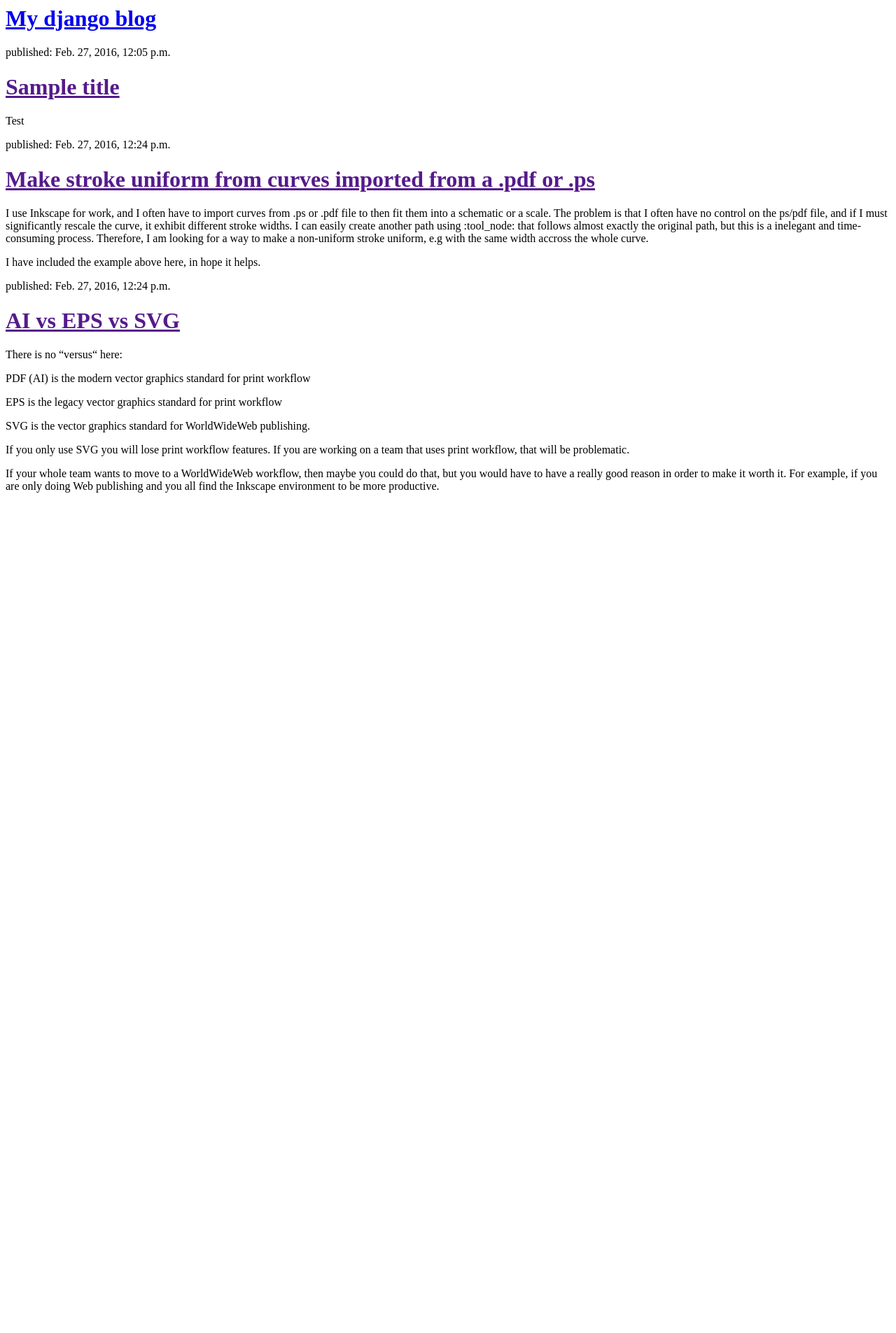
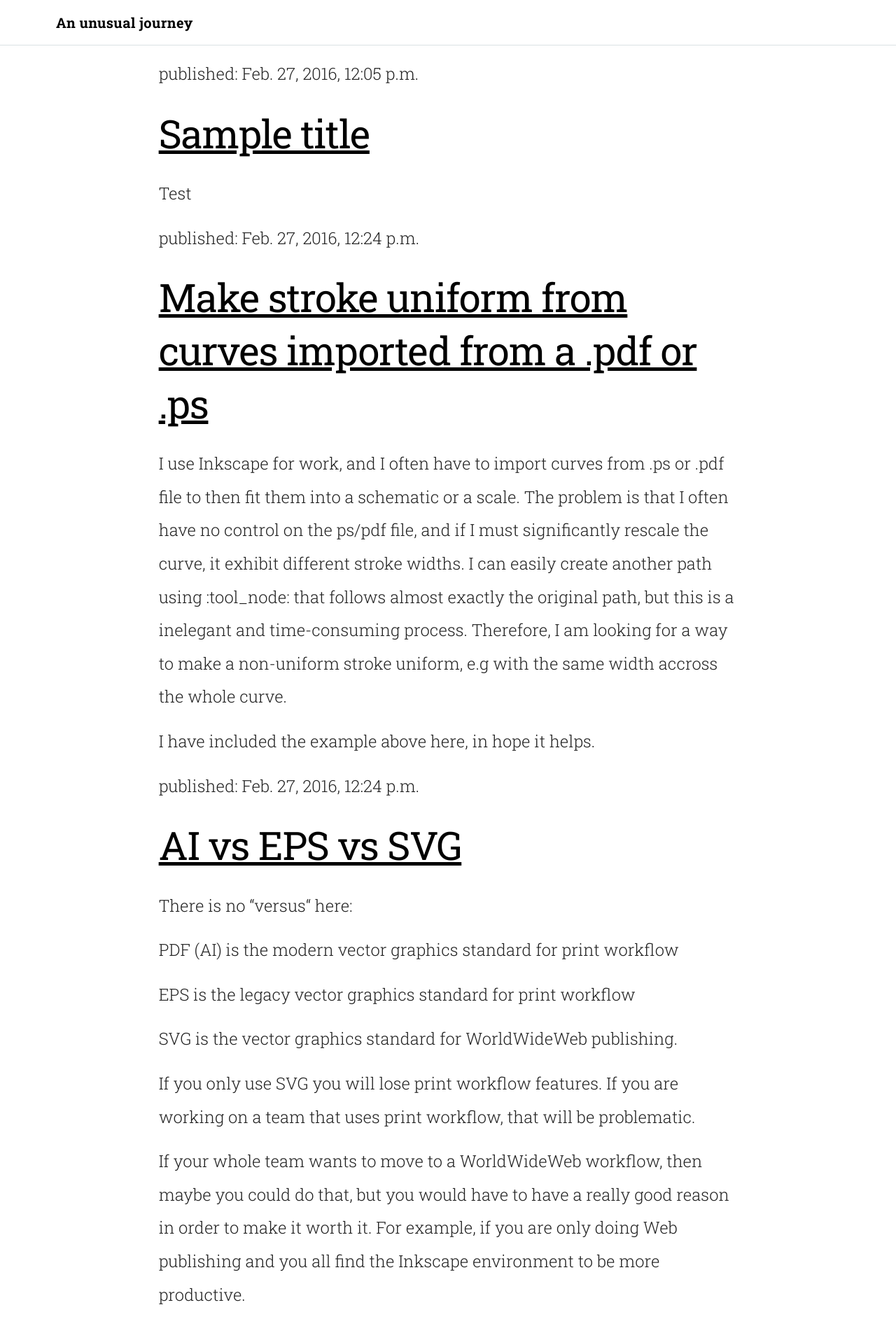
Before and after one commit to digideskio/my-first-blog, a Django app: page / in a window 1280 px wide. Shown: the whole page at 70% size. Run offline with Django 3.2, Linux system fonts and the light colour scheme; data comes from the database, SQL or seed files in the repository; some libraries are stand-ins or nearby versions.

Commit message:
add basic styles framework

```diff
--- /dev/null
+++ b/blog/static/css/blog.css
@@ -0,0 +1,34 @@
+body {
+  font-family: 'Roboto Slab', serif;
+  font-size: 1.7rem;
+}
+
+h1, h2, h3, h4 {
+  font-family: 'Roboto Slab', serif;
+}
+
+h1 a {
+    color: #000;
+}
+
+p {
+  font-size: 1.7rem;
+  font-weight: 300;
+  line-height: 2;
+}
+
+.mdl-layout__header {
+  background-color: #FFF;
+  box-shadow: none;
+  border-bottom: 1px solid #dae2e4;
+  color: #000;
+}
+
+.mdl-layout__header .mdl-layout__drawer-button {
+  color: #000;
+}
+
+.mdl-layout-title {
+  font-family: 'Roboto Slab', serif;
+  font-weight: bold;
+}
--- a/blog/templates/blog/post_list.html
+++ b/blog/templates/blog/post_list.html
@@ -1,18 +1,63 @@
+{% load staticfiles %}
+
 <html>
+
   <head>
-        <title>My Django blog</title>
+    <title>An unusual journey</title>
+    <meta name="viewport" content="width=device-width, initial-scale=1.0">
+    <link href='https://fonts.googleapis.com/css?family=Roboto+Slab:400,700,300,100' rel='stylesheet' type='text/css'>
+    <link rel="stylesheet" href="https://fonts.googleapis.com/icon?family=Material+Icons">
+    <link rel="stylesheet" href="https://code.getmdl.io/1.1.1/material.indigo-pink.min.css">
+    <script defer src="https://code.getmdl.io/1.1.1/material.min.js"></script>
+    <link rel="stylesheet" href="{% static 'css/blog.css' %}">
   </head>
+
   <body>
-        <div>
-            <h1><a href="/">My django blog</a></h1>
+
+    <div class="mdl-layout mdl-js-layout mdl-layout--fixed-header">
+      <header class="mdl-layout__header">
+        <div class="mdl-layout__header-row">
+          <!-- Title -->
+          <span class="mdl-layout-title">An unusual journey</span>
+          <!-- Add spacer, to align navigation to the right -->
+          <div class="mdl-layout-spacer"></div>
+          <!-- Navigation. We hide it in small screens. -->
+          <nav class="mdl-navigation mdl-layout--large-screen-only">
+            <a class="mdl-navigation__link" href="">Link</a>
+            <a class="mdl-navigation__link" href="">Link</a>
+            <a class="mdl-navigation__link" href="">Link</a>
+            <a class="mdl-navigation__link" href="">Link</a>
+          </nav>
+        </div>
+      </header>
+      <div class="mdl-layout__drawer">
+        <span class="mdl-layout-title">Title</span>
+        <nav class="mdl-navigation">
+          <a class="mdl-navigation__link" href="">Link</a>
+          <a class="mdl-navigation__link" href="">Link</a>
+          <a class="mdl-navigation__link" href="">Link</a>
+          <a class="mdl-navigation__link" href="">Link</a>
+        </nav>
       </div>
 
+      <main class="mdl-layout__content">
+
+        <div class="mdl-grid page-content">
+          <div class="mdl-cell mdl-cell--2-col mdl-cell--0-col-tablet"></div>
+          <div class="mdl-cell mdl-cell--8-col mdl-cell--12-col-tablet">
             {% for post in posts %}
-            <div>
+              <div class="post">
                 <p>published: {{ post.published_date }}</p>
                 <h1><a href="">{{ post.title }}</a></h1>
                 <p>{{ post.text|linebreaks }}</p>
               </div>
             {% endfor %}
+          </div>
+          <div class="mdl-cell mdl-cell--2-col mdl-cell--0-col-tablet"></div>
+        </div>
+      </main>
+
+      </div>
   </body>
+
 </html>
```
Lines whose indentation alone changed are shown as unchanged.
